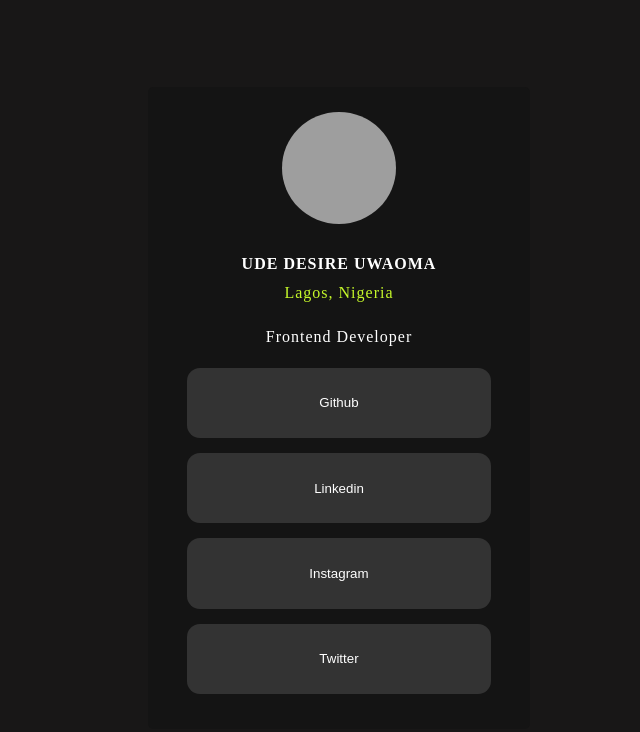
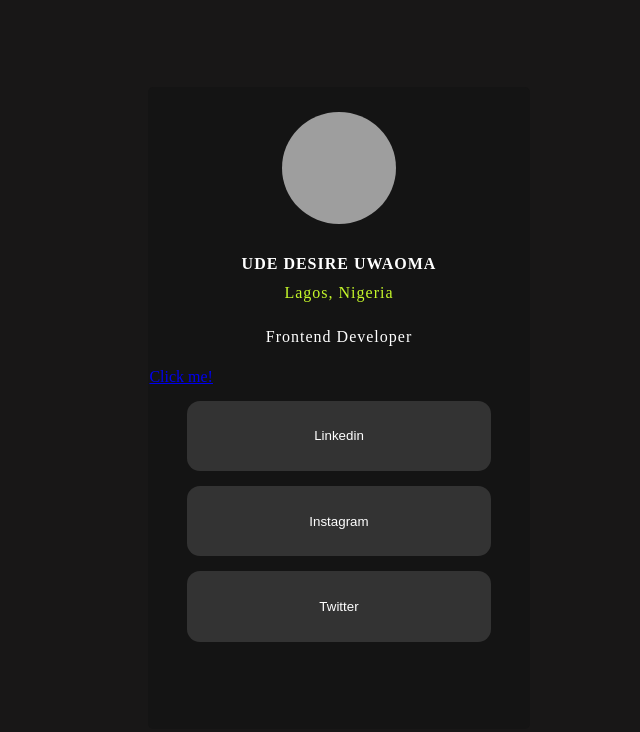
Before and after one commit to DessyZeal/myportfolio, a plain HTML site: page social-links-profile-main/social.html in a window 1280 px wide. Shown: the whole page, without its empty margins (301-941 px from the left). Drawn offline with Linux system fonts and the light colour scheme; grey boxes are pictures that could not be loaded.

Commit message:
new commit

```diff
--- a/social-links-profile-main/social.html
+++ b/social-links-profile-main/social.html
@@ -12,7 +12,8 @@
         <section class="sect">Ude Desire Uwaoma</section>
         <section class="secti">Lagos, Nigeria</section>
         <section class="sectio">Frontend Developer</section>
-            <button class="github"> <a href="Github.com/DessyZeal"></a>Github</button>
+            <!-- <button class="github">Github</button> -->
+            <a href="https://example.com" target="_blank" class="button">Click me!</a>
             <button class="linkedin">Linkedin</button>
             <button class="instagram">Instagram</button>
             <button class="twitter">Twitter</button>
```
